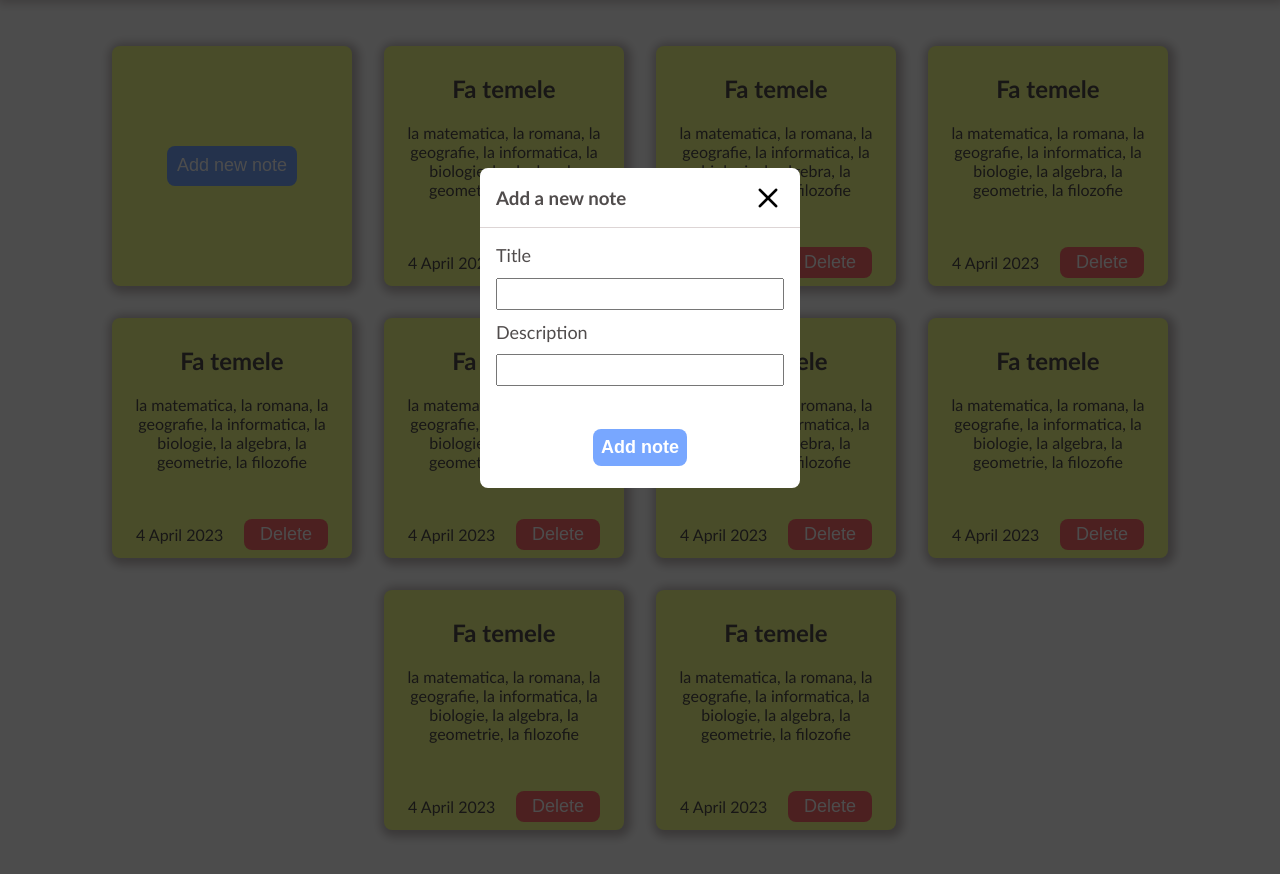
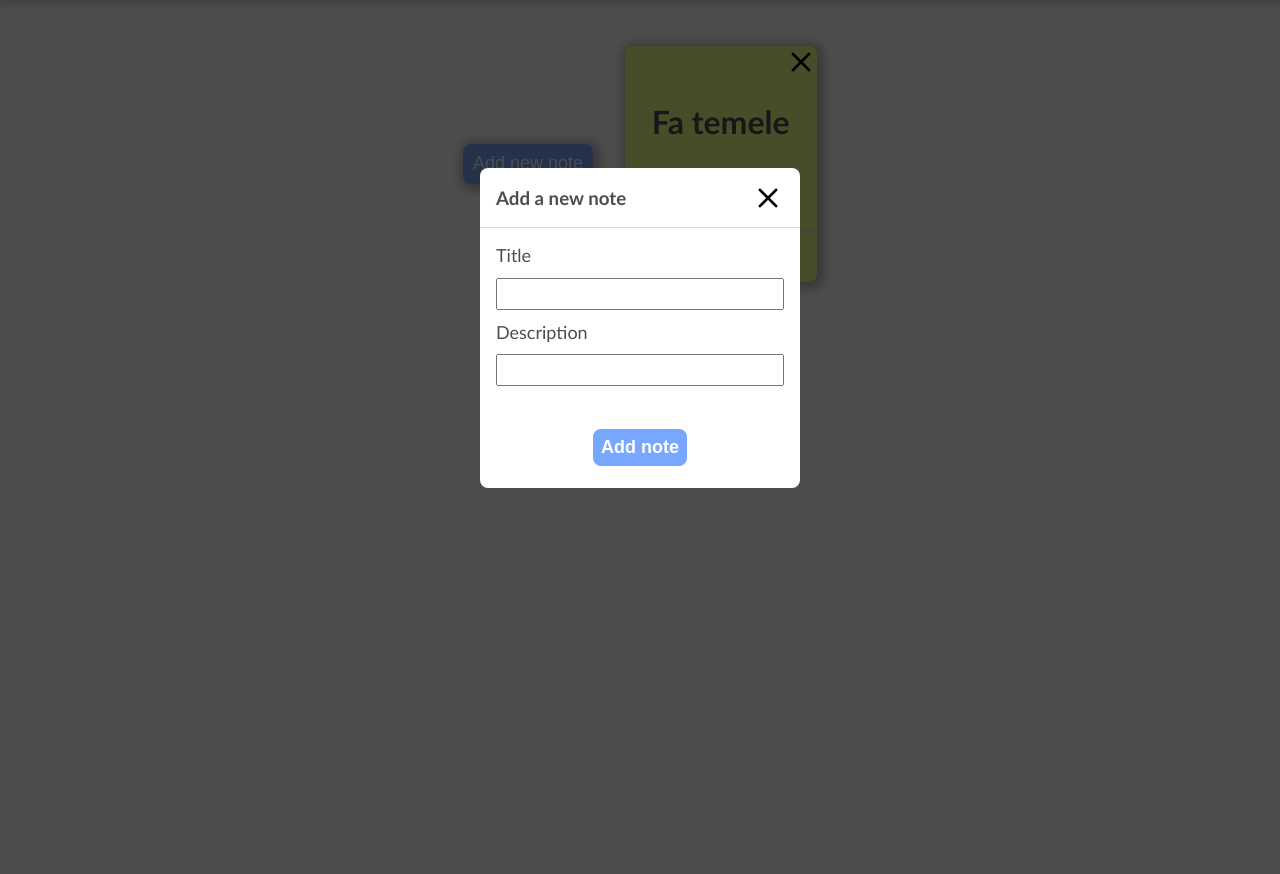
Before and after one commit to franc51/gkreep, a plain HTML site: page index.html in a window 1280 px wide. Both pictures are taken after a click on the button "Add new note". Shown: the part 72-946 px from the top of the page. After the commit the page ends 800 px from the top, so only its background shows below. Drawn offline with Linux system fonts and the light colour scheme.

Commit message:
changed design

```diff
--- a/index.html
+++ b/index.html
@@ -29,9 +29,9 @@
         </div>
         <div class="input-div">
           <label for="">Title</label>
-          <input type="text" placeholder="">
+          <input id="title" type="text" placeholder="">
           <label for="">Description</label>
-          <input type="textarea" placeholder="">
+          <input id="description" type="textarea" placeholder="">
         </div>
         <div class="add-note-btn"><button class="add">Add note</button></div>
       </div>
@@ -41,93 +41,14 @@
         </div>
       </div>
       <div class="note">
-        <div class="info"><h2>Fa temele</h2>
-          <p>la matematica, la romana, la geografie, la informatica, la biologie, la algebra, la geometrie, la filozofie</p></div>
+        <div class="delete-div"><img class="remove-btn" src="images/reject.png" alt=""></div>
+        <div class="info"><h1>Fa temele</h1>
+          <p>aaaaaaaaaaaaaaaa</p>
+        </div>
         <div class="break"></div>
         <div class="date-and-delete">
           <div class="date-div">4 April 2023</div>
-          <div class="delete-div"><button class="del-btn">Delete</button></div>
-        </div>
-      </div>
-      <div class="note">
-        <div class="info"><h2>Fa temele</h2>
-          <p>la matematica, la romana, la geografie, la informatica, la biologie, la algebra, la geometrie, la filozofie</p></div>
-
-        <div class="break"></div>
-        <div class="date-and-delete">
-          <div class="date-div">4 April 2023</div>
-          <div class="delete-div"><button class="del-btn">Delete</button></div>
-        </div>
-      </div>
-      <div class="note">
-        <div class="info"><h2>Fa temele</h2>
-          <p>la matematica, la romana, la geografie, la informatica, la biologie, la algebra, la geometrie, la filozofie</p></div>
-
-        <div class="break"></div>
-        <div class="date-and-delete">
-          <div class="date-div">4 April 2023</div>
-          <div class="delete-div"><button class="del-btn">Delete</button></div>
-        </div>
-      </div>
-      <div class="note">
-        <div class="info"><h2>Fa temele</h2>
-          <p>la matematica, la romana, la geografie, la informatica, la biologie, la algebra, la geometrie, la filozofie</p></div>
-
-        <div class="break"></div>
-        <div class="date-and-delete">
-          <div class="date-div">4 April 2023</div>
-          <div class="delete-div"><button class="del-btn">Delete</button></div>
-        </div>
-      </div>
-      <div class="note">
-        <div class="info"><h2>Fa temele</h2>
-          <p>la matematica, la romana, la geografie, la informatica, la biologie, la algebra, la geometrie, la filozofie</p></div>
-
-        <div class="break"></div>
-        <div class="date-and-delete">
-          <div class="date-div">4 April 2023</div>
-          <div class="delete-div"><button class="del-btn">Delete</button></div>
-        </div>
-      </div>
-      <div class="note">
-        <div class="info"><h2>Fa temele</h2>
-          <p>la matematica, la romana, la geografie, la informatica, la biologie, la algebra, la geometrie, la filozofie</p></div>
-
-        <div class="break"></div>
-        <div class="date-and-delete">
-          <div class="date-div">4 April 2023</div>
-          <div class="delete-div"><button class="del-btn">Delete</button></div>
-        </div>
-      </div>
-      <div class="note">
-        <div class="info"><h2>Fa temele</h2>
-          <p>la matematica, la romana, la geografie, la informatica, la biologie, la algebra, la geometrie, la filozofie</p></div>
-
-        <div class="break"></div>
-        <div class="date-and-delete">
-          <div class="date-div">4 April 2023</div>
-          <div class="delete-div"><button class="del-btn">Delete</button></div>
-        </div>
-      </div>
-      <div class="note">
-        <div class="info"><h2>Fa temele</h2>
-          <p>la matematica, la romana, la geografie, la informatica, la biologie, la algebra, la geometrie, la filozofie</p></div>
-
-        <div class="break"></div>
-        <div class="date-and-delete">
-          <div class="date-div">4 April 2023</div>
-          <div class="delete-div"><button class="del-btn">Delete</button></div>
-        </div>
-      </div>
-      <div class="note">
-        <div class="info"><h2>Fa temele</h2>
-          <p>la matematica, la romana, la geografie, la informatica, la biologie, la algebra, la geometrie, la filozofie</p></div>
-
-        <div class="break"></div>
-        <div class="date-and-delete">
-          <div class="date-div">4 April 2023</div>
-          <div class="delete-div"><button class="del-btn">Delete</button></div>
-        </div>
+          </div>
       </div>
       <div class="overlay"></div>
       </div>
--- a/script.js
+++ b/script.js
@@ -1,17 +1,52 @@
+let notes = [];
+
 const popup = document.querySelector(".add-btn");
 const popupBox = document.querySelector(".popup-box");
 const overlay = document.querySelector(".overlay");
 const exitOverlay = document.querySelector(".exit-popup");
+const deleteNote = document.querySelector(".remove-btn");
+
+let titleValue = document.getElementById("title");
+let descriptionValue = document.getElementById("description");
+const addButton = document.querySelector(".add-note-btn");
+
+titleValue.addEventListener("change", (e) => {
+titleValue.value = e.target.value;
+})
+descriptionValue.addEventListener("change", (e) => {
+  descriptionValue.value = e.target.value;
+  })
 popup.addEventListener("click", () => {
   popupBox.classList.add("show-popup");
   overlay.classList.add("show-overlay");
-  console.log(popupBox);
-  console.log(overlay);
 });
 
 exitOverlay.addEventListener("click", () => {
   popupBox.classList.remove("show-popup");
   overlay.classList.remove("show-overlay");
-  console.log(popupBox);
-  console.log(overlay);
 });
+
+addButton.addEventListener("click", () => {
+  let note = new Note(titleValue.value, descriptionValue.value);
+  notes.push(note);
+  console.log(notes);
+  refresh();
+});
+
+class Note {
+  constructor(title, description){
+    this.title = title;
+    this.description = description;
+    this.id = 1;
+  }
+}
+
+function refresh(){
+  notes.map((note) => {
+    let infoContainer = document.querySelector(".info");
+    let Title = document.createElement("h1");
+    let TitleText = document.createTextNode(note.title);
+    Title.appendChild(TitleText);
+    infoContainer.appendChild(Title);
+  } )
+}
--- a/style.css
+++ b/style.css
@@ -64,27 +64,36 @@ nav {
 .note {
   text-align: center;
   margin: 1rem;
-  padding: 1rem;
   border-radius: 0.5rem;
   display: flex;
   flex-direction: column;
   justify-content: center;
   align-items: center;
-  height: 15rem;
-  width: 15rem;
   background-color: rgb(243, 255, 137);
   box-shadow: 2px 2px 10px 5px rgb(196, 189, 189);
   transition: all 0.5s ease;
 }
+.remove-btn {
+  cursor: pointer;
+}
+
 .info {
   background-color: rgb(243, 255, 137);
-  height: 11rem;
+  max-width: 15rem;
+}
+.delete-div {
+  width: 100%;
+  text-align: right;
 }
 .date-and-delete {
-  width: 12rem;
+  margin-bottom: 2rem;
   display: flex;
-  justify-content: space-between;
+  justify-content: center;
   align-items: center;
+}
+
+.delete-note {
+  display: none;
 }
 .add-btn {
   background-color: rgb(120, 167, 255);
@@ -143,7 +152,7 @@ nav {
   cursor: pointer;
 }
 .overlay {
-  padding: 50rem;
+  padding: 92rem;
   background-color: rgb(0, 0, 0);
   position: fixed;
   opacity: 0.7;
```
